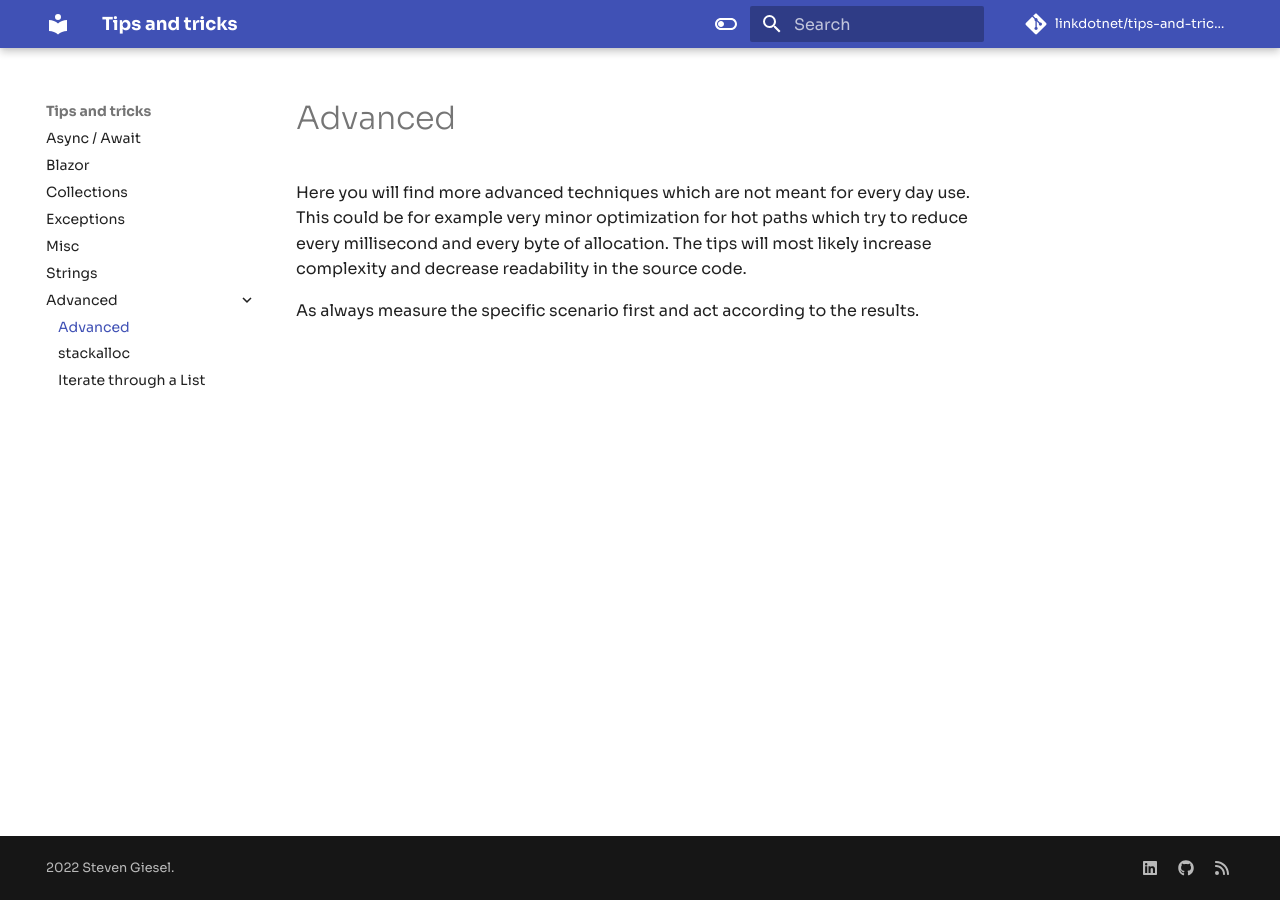
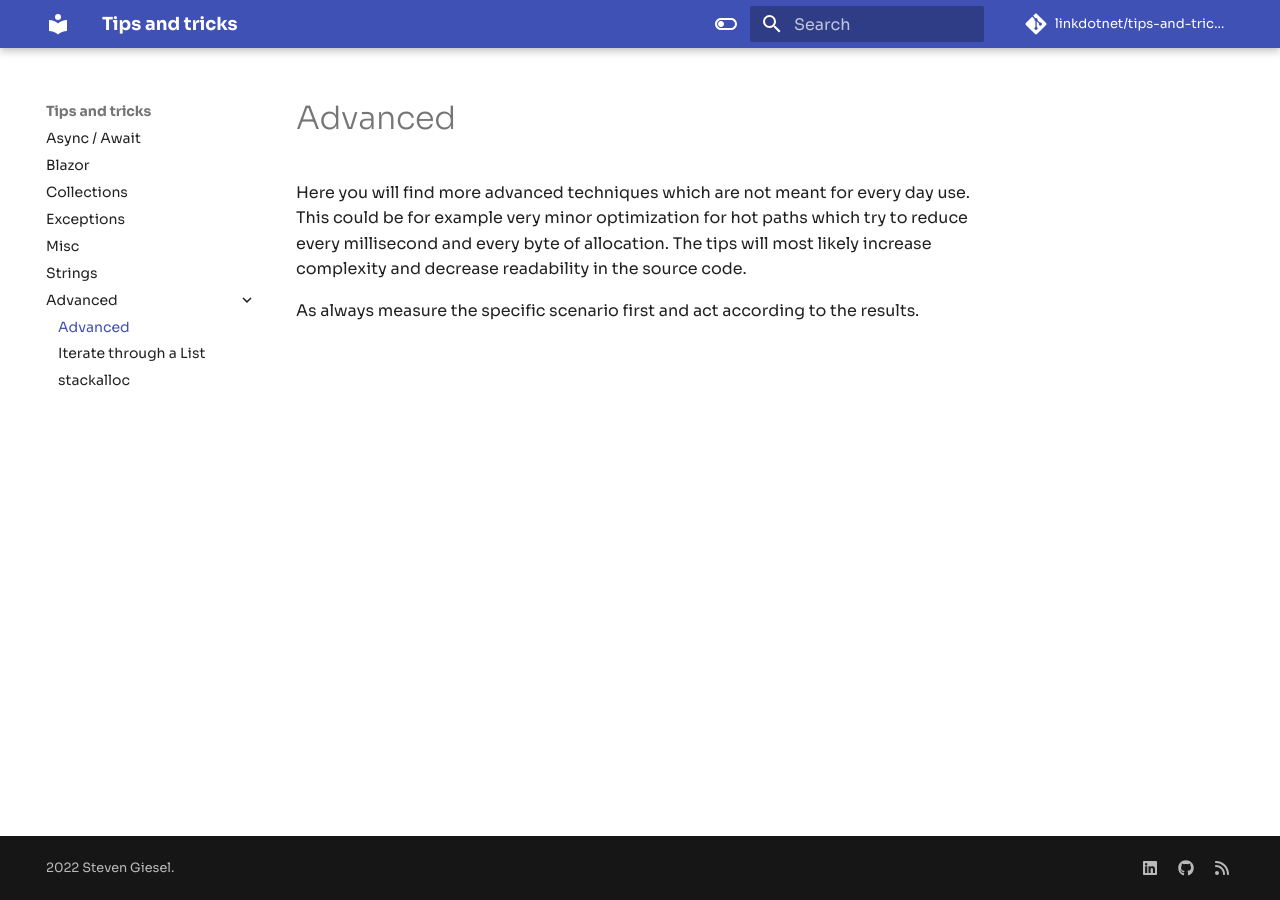
Before and after one commit to linkdotnet/tips-and-tricks, an MkDocs documentation site: the page built from docs/advanced/index.md, in a window 1280 px wide. Built offline with MkDocs 1.6.1 and Material for MkDocs 9.7.7, drawn with Linux system fonts in a browser that asks for light colours; comment, search, counter and statistics services are not loaded; some of the changed lines change nothing that is shown.

Commit message:
Sort alphabetically

```diff
--- a/mkdocs.yml
+++ b/mkdocs.yml
@@ -63,8 +63,9 @@ nav:
   - Strings: strings.md
   - Advanced:
     - advanced/index.md
+    - Iterate through a List<T>: advanced/iterate_list.md
     - stackalloc: advanced/stackalloc.md
-    - Iterate through a List<T>: advanced/iterate_list.md
+
 extra:
   generator: false
   social:
```
